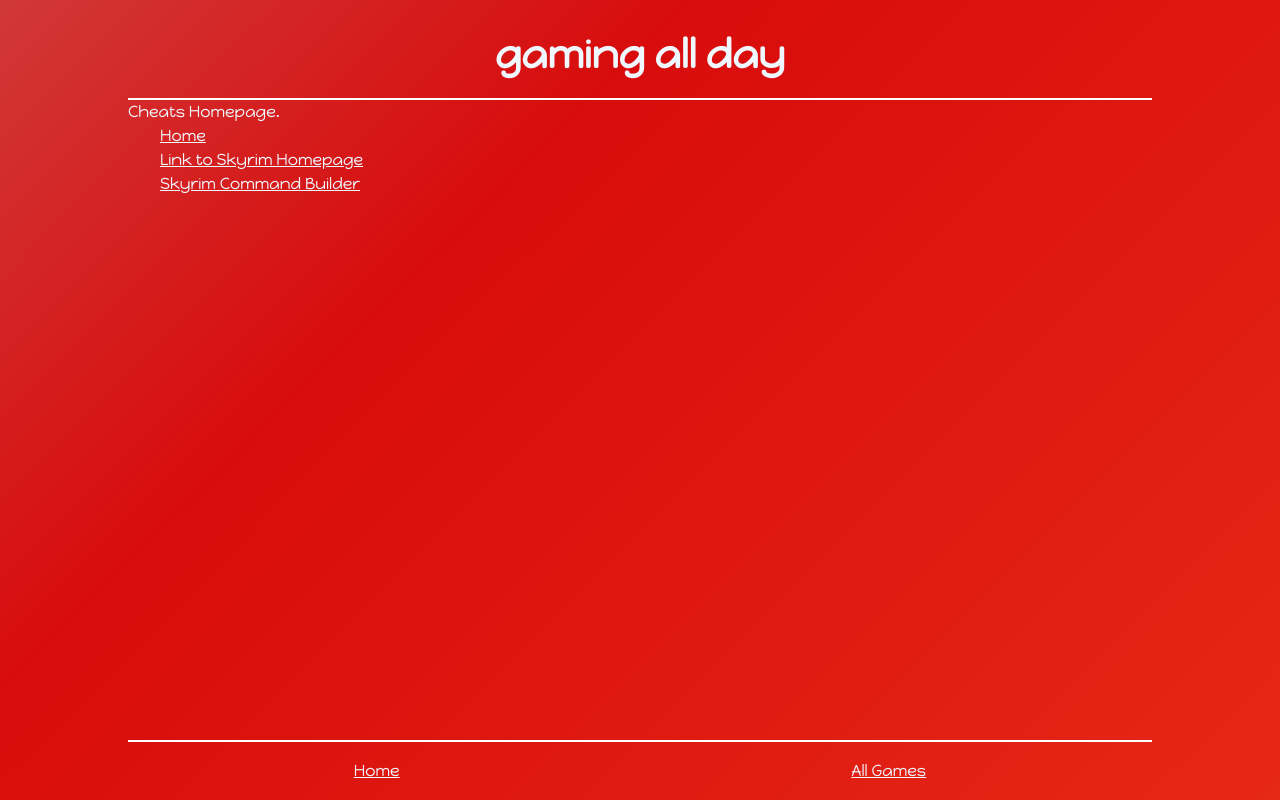
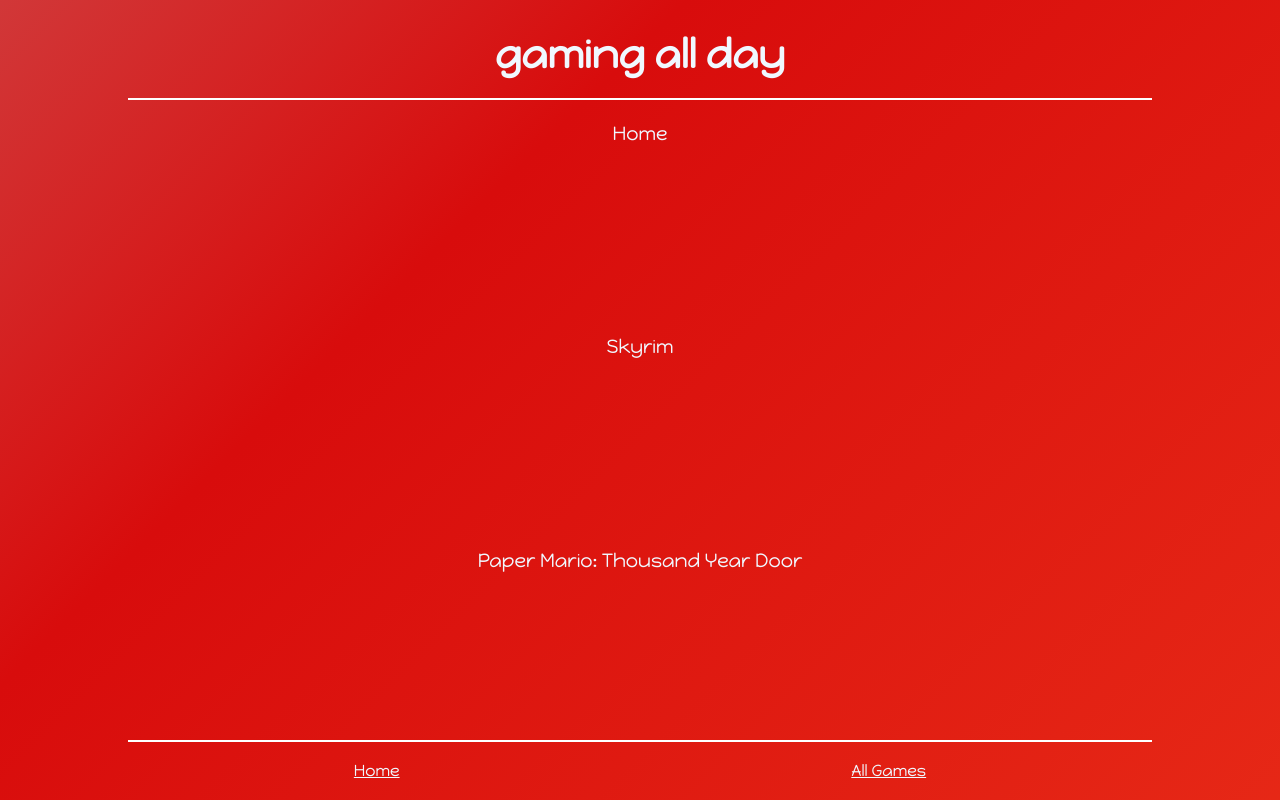
Before and after one commit to PatOConnor/gamingallday, a React (Create React App) app: page /cheats in a window 1280 px wide. Built offline with nearby package versions, Linux system fonts and the light colour scheme.

Commit message:
current development build

```diff
--- a/src/pages/cheatsHomepage/CheatsHomepage.js
+++ /dev/null
@@ -1,16 +0,0 @@
-import { Link } from 'react-router-dom'
-
-const CheatsHomepage = () => {
-  return (
-    <div className="main-content">
-      Cheats Homepage.
-      <ul>
-        <li><Link to="/">Home</Link></li>
-        <li><Link to="/cheats/skyrim">Link to Skyrim Homepage</Link></li>
-        <li><Link to="/cheats/skyrim/commandbuilder">Skyrim Command Builder</Link></li>
-      </ul>
-    </div>
-  );
-}
-
-export default CheatsHomepage
--- /dev/null
+++ b/src/pages/cheatsHomepage/CheatsHomepage.jsx
@@ -0,0 +1,21 @@
+import { Link } from "react-router-dom";
+
+const CheatsHomepage = () => {
+  return (
+    <div className="homepage">
+      <Link to="/">
+        <div className="panel slide left">Home</div>
+      </Link>
+
+      <Link to="/cheats/skyrim">
+        <div className="panel slide left">Skyrim</div>
+      </Link>
+
+      <Link to="/cheats/ttyd">
+        <div className="panel slide left">Paper Mario: Thousand Year Door</div>
+      </Link>
+    </div>
+  );
+};
+
+export default CheatsHomepage;
--- a/src/pages/skyrim/SkyrimCommandBuilder/ParamInputTray.jsx
+++ b/src/pages/skyrim/SkyrimCommandBuilder/ParamInputTray.jsx
@@ -50,6 +50,16 @@
     setCommandsList([...commandsList, target + cmd]);
   };
 
+  const downloadTxtFile = () => {
+    const element = document.createElement("a");
+    const file = new Blob(commandsList.map(elem => elem+"\n"), {type: 'text/plain'});
+    element.href = URL.createObjectURL(file);
+    element.download = "commands.txt";
+    document.body.appendChild(element); // Required for this to work in FireFox
+    element.click();
+    document.body.removeChild(element); // preventing memory leak
+  }
+
   return (
     <div id="input-tray">
       <h3>{currentCommand.NAME}</h3>
@@ -66,6 +76,7 @@
         })}
       </div>
       <Button onClick={addCommand}>Add Your Command</Button>
+      <Button onClick={downloadTxtFile}>Download Commands</Button>
     </div>
   );
 };
--- a/src/pages/skyrim/SkyrimCommandBuilder/SearchBar.jsx
+++ b/src/pages/skyrim/SkyrimCommandBuilder/SearchBar.jsx
@@ -22,6 +22,7 @@
 
   const clearValue = (event) => {
     setEnteredWord("");
+    setShowResults(false)
   };
 
   const closeSearchPane = (event) => {
@@ -41,16 +42,16 @@
         ></input>
 
         <span className="clearButton" onClick={clearValue}>
-        ❌Clear Search Text
+        ❌Clear
         </span>
         <span className="minimizeButton" onClick={closeSearchPane}>
-        🤏Minimize Results
+        🤏Minimize
         </span>
       </div>
       <div className={`dataResult  ${showResults ? "" : "hidden"}`}>
         {/* turning an object of objects into a list of tags */}
         {Object.entries(resultData)
-          .slice(0, 30)
+          .slice(0, 50)
           .map((key, value) => {
             return (
               <div
--- a/src/pages/skyrim/SkyrimCommandBuilder/UserCommandTray.jsx
+++ b/src/pages/skyrim/SkyrimCommandBuilder/UserCommandTray.jsx
@@ -1,8 +1,8 @@
 const UserCommandTray = ({ commandsList, setCommandsList }) => {
 
-
-
-  return (<div id="commands-list">{commandsList.map(cmd => <li>{cmd}</li>)}</div>)
+  return (<div id="commands-list">
+    {commandsList.map(cmd => <li>{cmd}</li>)}
+    </div>)
 };
 
 export default UserCommandTray;
--- a/src/pages/skyrim/SkyrimCommandBuilder/commandbuilder.css
+++ b/src/pages/skyrim/SkyrimCommandBuilder/commandbuilder.css
@@ -41,7 +41,7 @@
 
 .dataResult {
   width: 300px;
-  height: 200px;
+  max-height: 200px;
   box-shadow: rgba(0, 0, 0, 0.35) 0px 5px 15px;
   overflow-y: scroll;
   /* hide scrollbar on IE, edge */
```
